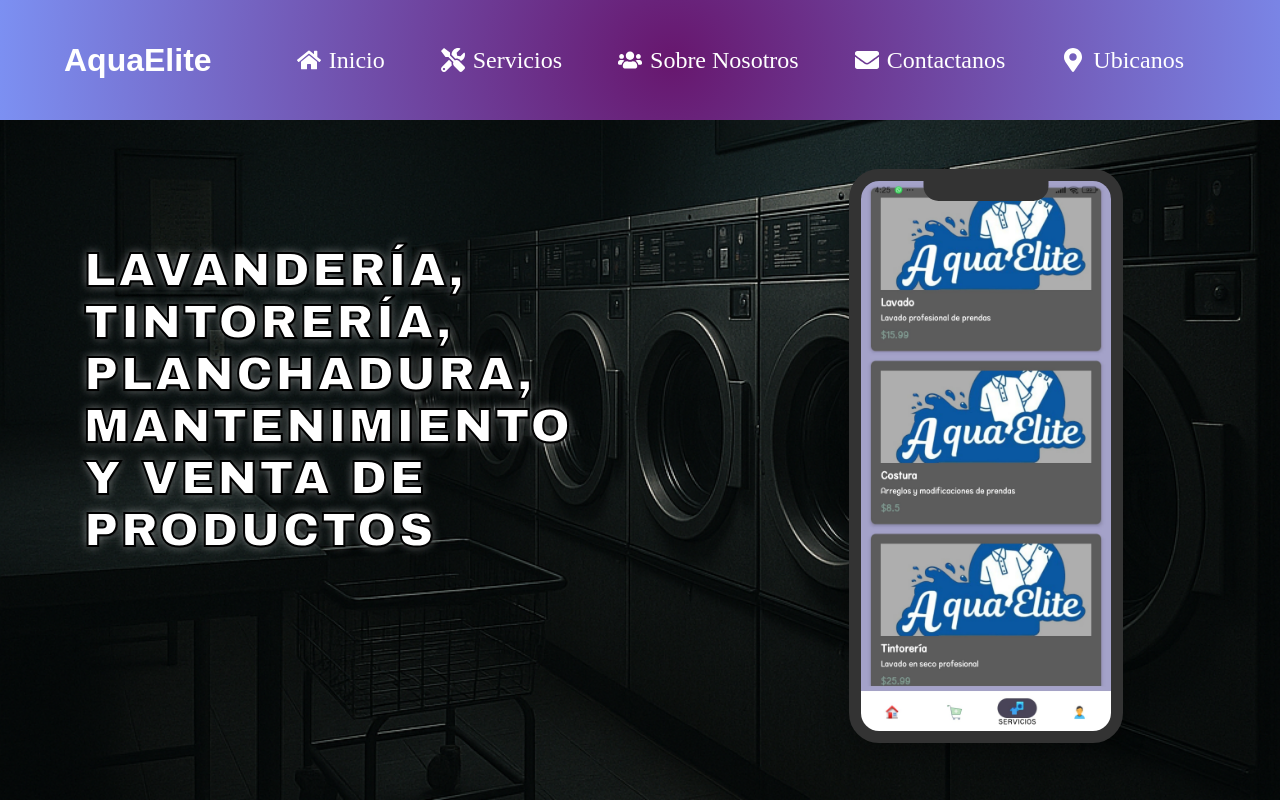
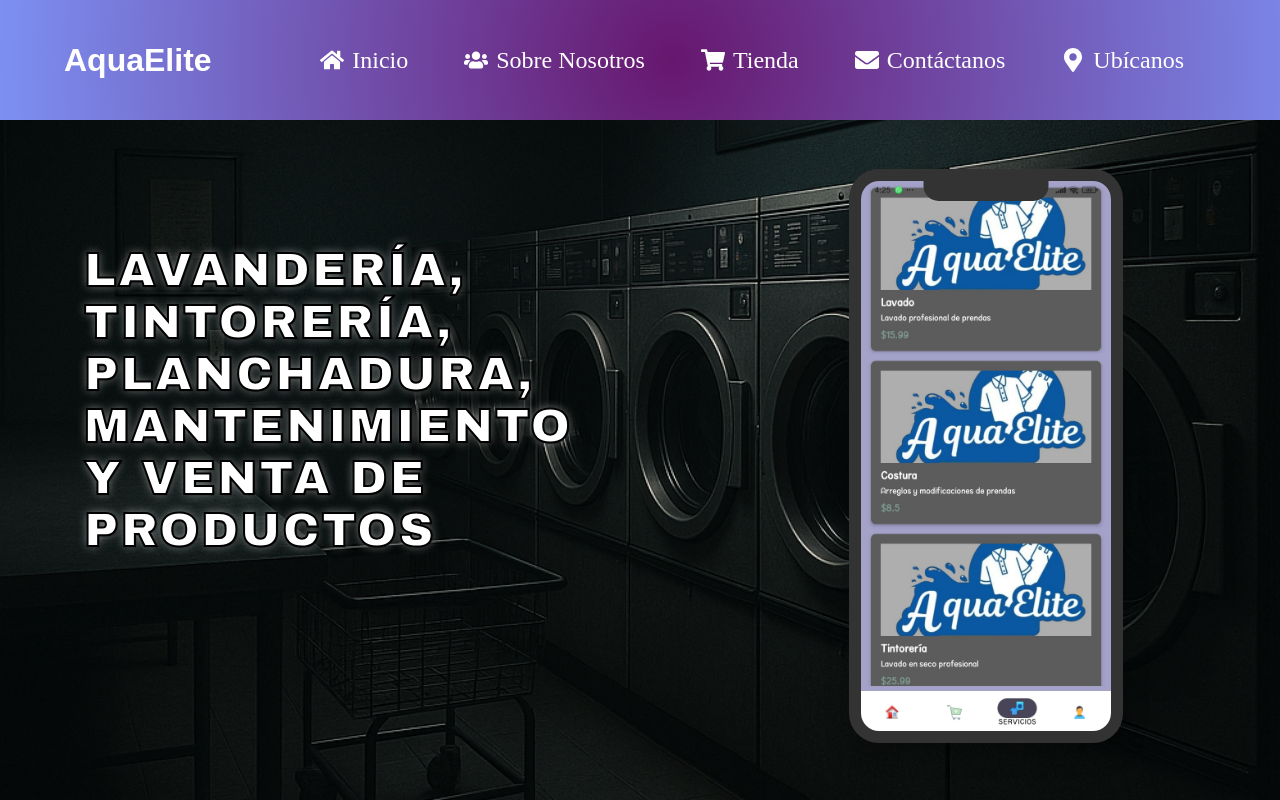
Before and after one commit to Lavanderia-Aqua-Elite/LandingPage_AquaElite, a React (Vite) app: page / in a window 1280 px wide. Built offline with nearby package versions, Linux system fonts and the light colour scheme.

Commit message:
Mejorando el NavList

```diff
--- a/src/hooks/navList.js
+++ b/src/hooks/navList.js
@@ -1,8 +1,14 @@
-// Importa los modulos necesarios
-import React from 'react'; // ¡Importa React!
-import { FaHome, FaMapMarkerAlt, FaUsers, FaTools, FaEnvelope } from 'react-icons/fa';
+// Importar modulos
+import React from 'react';
+import {
+  FaHome,
+  FaMapMarkerAlt,
+  FaUsers,
+  FaShoppingCart,
+  FaEnvelope
+} from 'react-icons/fa';
 
-// Constante que crea un mapa que almacena los enlazes
+// Exporta y crea el hook de navList
 export const navList = [
   {
     id: 0,
@@ -11,27 +17,28 @@
     targetId: '#inicio'
   },
   {
-        id: 1,
-    list: 'Servicios',
-    icon: React.createElement(FaTools),
-    targetId: '#servicios'
-  },
-  {
-    id: 2,
+    id: 1,
     list: 'Sobre Nosotros',
     icon: React.createElement(FaUsers),
     targetId: '#nosotros'
   },
   {
+    id: 2,
+    list: 'Tienda',
+    icon: React.createElement(FaShoppingCart),
+    targetId: '/tienda', // Cambiado para que sea una ruta
+    isRoute: true // Nueva propiedad para identificar rutas
+  },
+  {
     id: 3,
-    list: 'Contactanos',
+    list: 'Contáctanos',
     icon: React.createElement(FaEnvelope),
     targetId: '#contactanos'
   },
   {
     id: 4,
-    list: 'Ubicanos',
-    icon: React.createElement(FaMapMarkerAlt), // Sin JSX
+    list: 'Ubícanos',
+    icon: React.createElement(FaMapMarkerAlt),
     targetId: '#ubicacion'
   }
 ];
--- a/src/layouts/NavList.jsx
+++ b/src/layouts/NavList.jsx
@@ -1,17 +1,18 @@
-// Importa los modulos necesarios
+// Importa modulos
 import { navList } from '../hooks/navList';
-import classes from '../styles/NavList..module.css';
+import classes from '../styles/NavList.module.css'; // Asegúrate que esta ruta sea correcta
 import useToggle from '../hooks/useToggle';
 import ToggleBtn from '../components/ToggleBtn';
 import useMobileDetect from '../hooks/useMobileDetect';
+import { Link } from 'react-router-dom';
 
-
+// Exporta y crea por defecto el NavList
 export default function NavList() {
     const [isExpanded, toggle] = useToggle(false);
     const isMobile = useMobileDetect();
 
     return (
-        <nav className={classes.navContainer}>
+        <nav className={classes.nav}>
             {/* Botón solo visible en móviles */}
             {isMobile && (
                 <ToggleBtn
@@ -24,19 +25,29 @@
             {/* Lista de navegación */}
             <ul className={`
                 ${classes.navList}
-                ${isMobile ? classes.mobileNav : ''}
                 ${isMobile && isExpanded ? classes.expanded : ''}
             `}>
                 {navList.map((item) => (
                     <li key={item.id} className={classes.navItem}>
+                        {item.isRoute ? (
+                            <Link
+                                to={item.targetId}
+                                className={classes.navLink}
+                                onClick={() => isMobile && toggle()}
+                            >
+                                {item.icon}
+                                <span>{item.list}</span>
+                            </Link>
+                        ) : (
                             <a
                                 href={item.targetId}
                                 className={classes.navLink}
                                 onClick={() => isMobile && toggle()}
                             >
                                 {item.icon}
-                            <span className={classes.linkText}>{item.list}</span>
+                                <span>{item.list}</span>
                             </a>
+                        )}
                     </li>
                 ))}
             </ul>
--- a/src/styles/NavList..module.css
+++ b/src/styles/NavList.module.css
@@ -7,7 +7,6 @@
     display: flex;
     align-items: center;
     width: 100%;
-    background: var(--bg-navbar);
     z-index: 100;
     min-height: 80px;
 }
```
Lines whose indentation alone changed are shown as unchanged.
